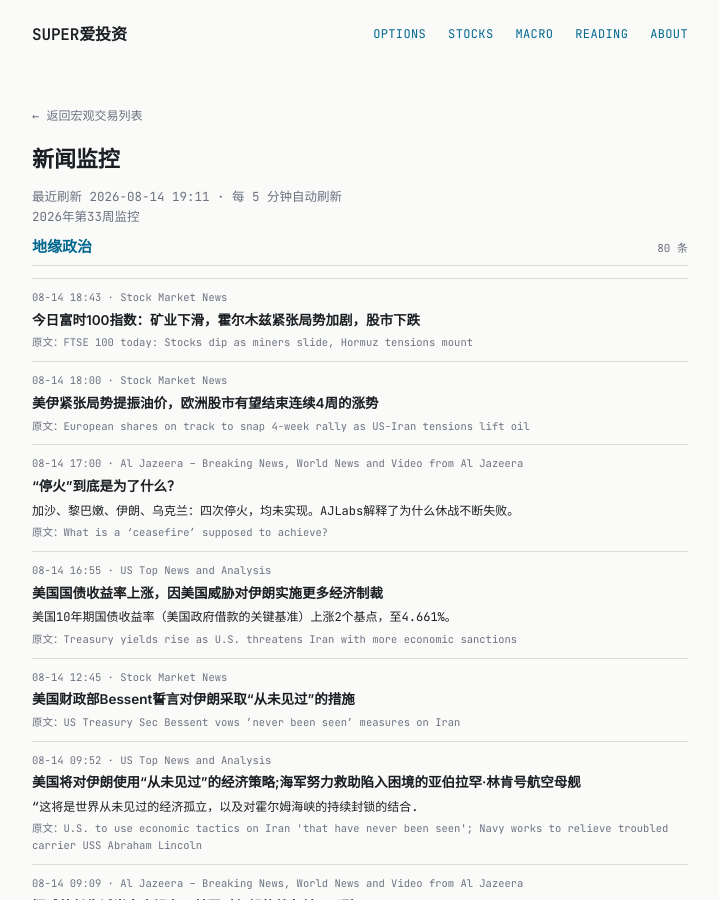
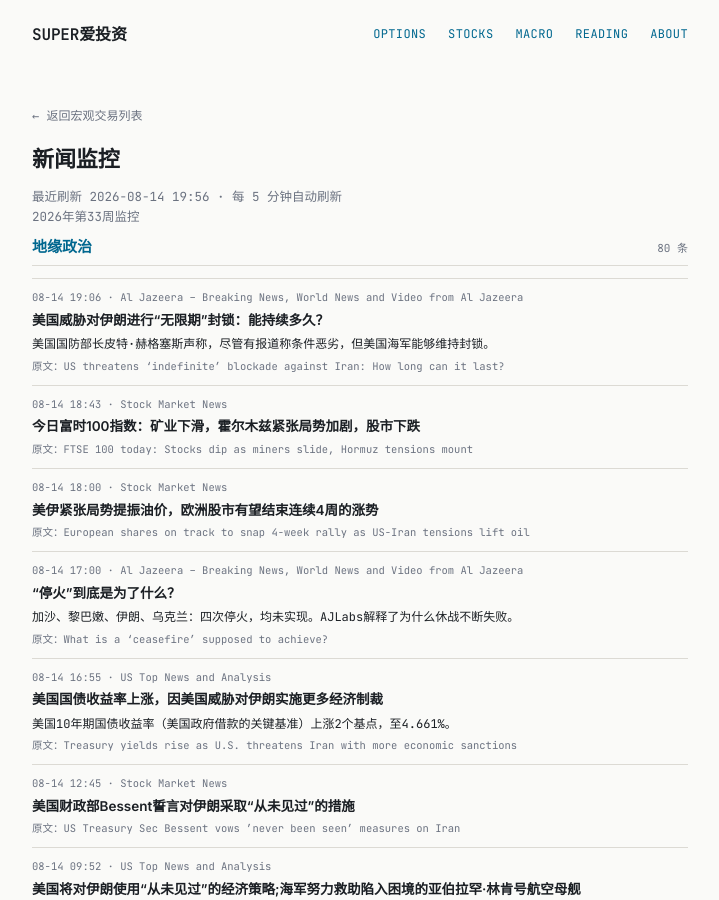
Before and after one commit to tang3super/tang3super.github.io, a Jekyll site: the page built from macro-trade/news-digest.md, in a window 1280 px wide and 900 px high. Shown: the whole window, without its empty margins (280-999 px from the left). Built offline with Jekyll 4.4.1, drawn with Linux system fonts in a browser that asks for light colours; some of the changed text lies outside the part shown.

Commit message:
sync news-digest article

```diff
--- a/macro-trade/news-digest.md
+++ b/macro-trade/news-digest.md
@@ -5,11 +5,18 @@ title: 新闻监控
 date: '2026-08-14'
 summary: 2026年第33周监控
 week_label: 2026年第33周监控
-last_updated: 2026-08-14 19:11
+last_updated: 2026-08-14 19:56
 refresh_note: 每 5 分钟自动刷新
 topics:
 - name: 地缘政治
   items:
+  - title: 'US threatens ‘indefinite’ blockade against Iran: How long can it last?'
+    summary: US Secretary of Defense Pete Hegseth claims US Navy can sustain blockade despite reports of poor conditions.
+    link: https://www.aljazeera.com/news/2026/8/14/us-threatens-indefinite-blockade-against-iran-how-long-can-it-last?traffic_source=rss
+    source: Al Jazeera – Breaking News, World News and Video from Al Jazeera
+    time: 08-14 19:06
+    title_zh: 美国威胁对伊朗进行“无限期”封锁：能持续多久？
+    summary_zh: 美国国防部长皮特·赫格塞斯声称，尽管有报道称条件恶劣，但美国海军能够维持封锁。
   - title: 'FTSE 100 today: Stocks dip as miners slide, Hormuz tensions mount'
     summary: ''
     link: https://www.investing.com/news/stock-market-news/ftse-100-today-stocks-down-as-miners-drag-index-lower-hormuz-oil-risk-weighs-4859864
```
Also changed, not shown: other parts of macro-trade/news-digest.md (+0 -6 lines).
